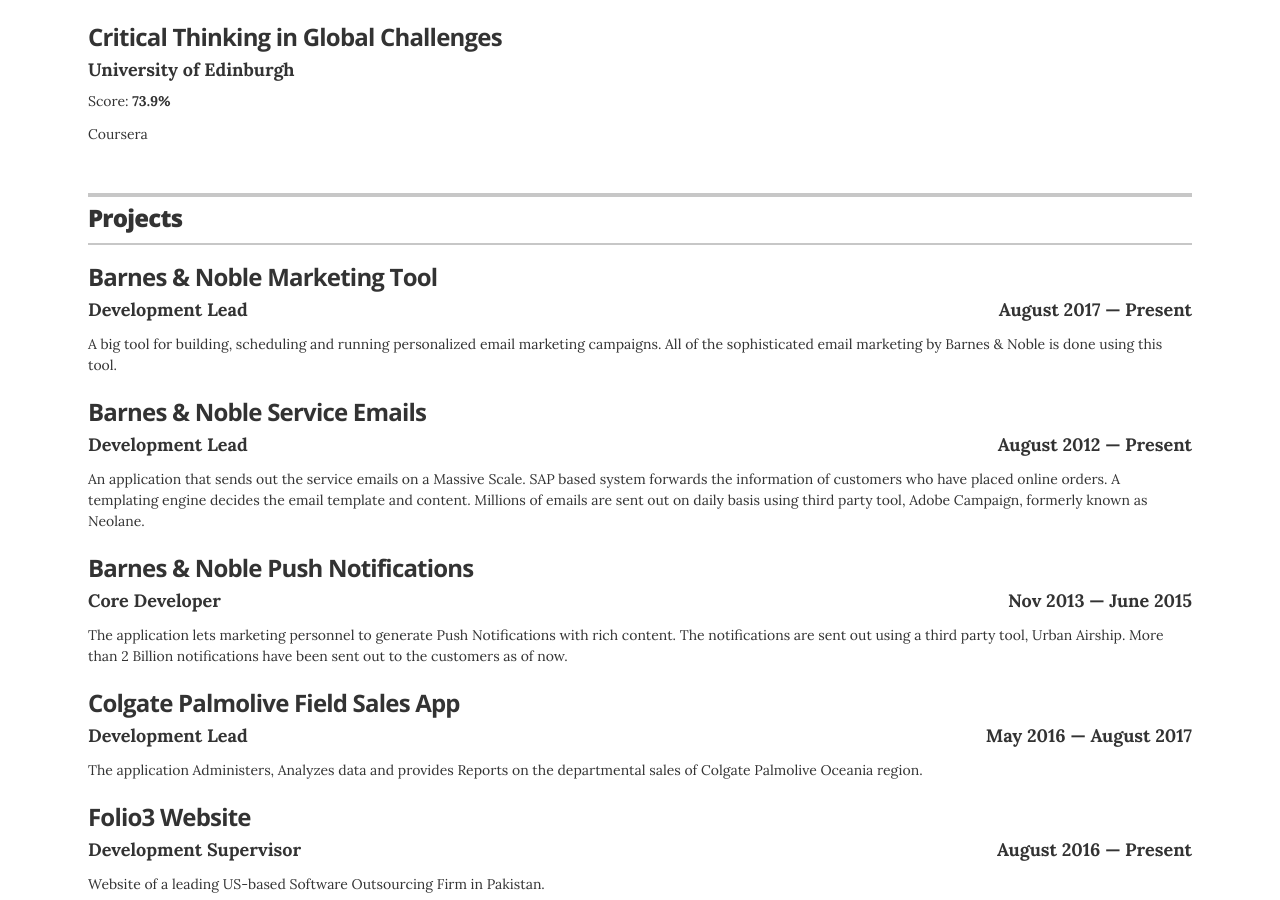
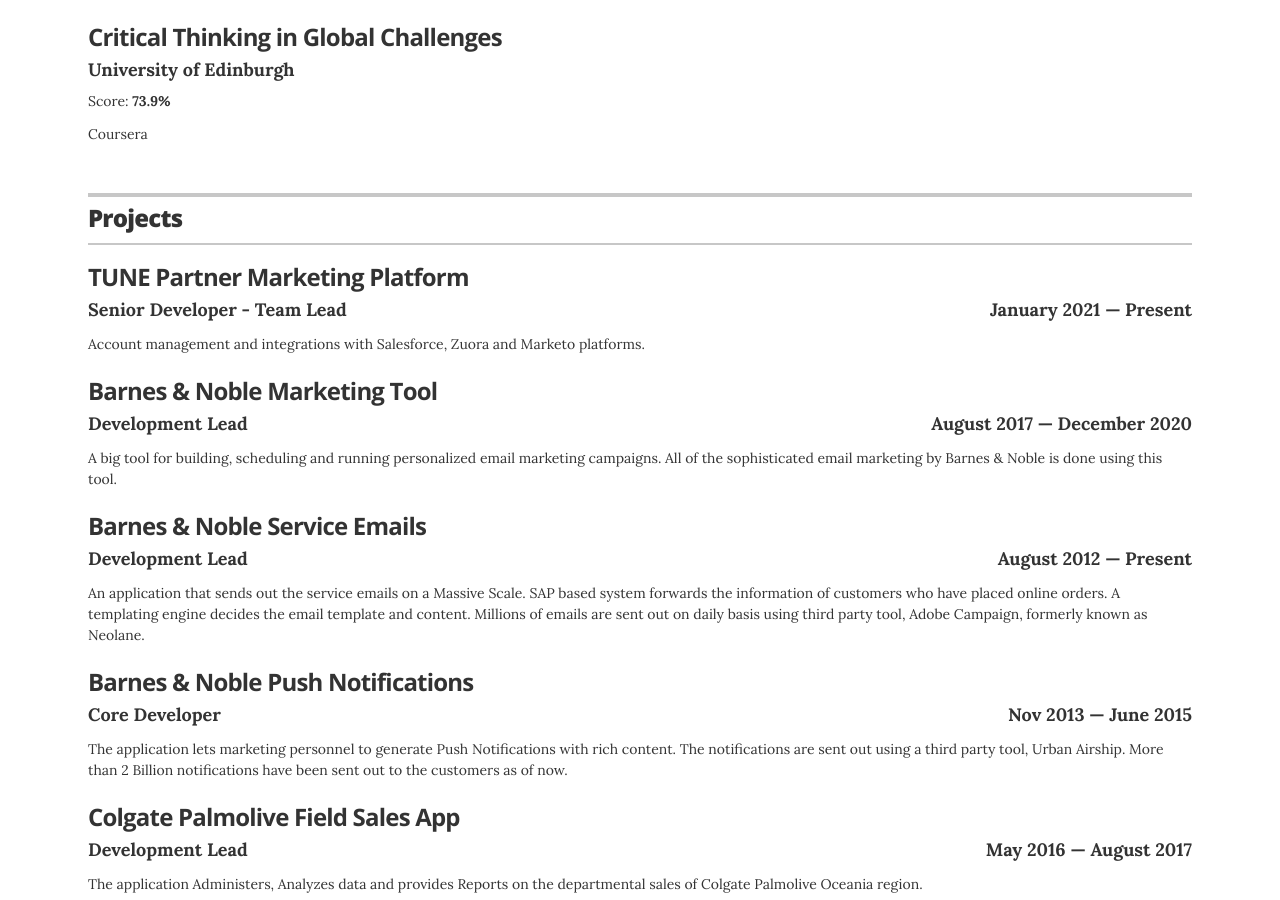
Before and after one commit to farman-a-shah/farman-a-shah.github.io, a Jekyll site: the page built from index.html, in a window 1280 px wide and 900 px high, scrolled down 4084 px. Built offline with Jekyll 4.4.1, drawn with Linux system fonts in a browser that asks for light colours; some of the changed text lies outside the part shown.

Commit message:
Update experience and projects

```diff
--- a/_data/experience.yml
+++ b/_data/experience.yml
@@ -5,7 +5,7 @@
   position: Engineering Team Lead
   duration: January, 2022 &mdash; Present
   summary: |
-    Working on end to end automated payment system for a Partner Marketing Platform.
+    Leading, motivating and mentoring the team of engineers to deliver finest quality software.
 
 # Senior Software Engineer
 - company: Contour Software
--- a/_data/projects.yml
+++ b/_data/projects.yml
@@ -1,10 +1,17 @@
 # Projects
+
+#TUNE Partner Marketing Platform
+- project: TUNE Partner Marketing Platform
+  role: Senior Developer - Team Lead
+  technology: AWS Cloud Services, Apache Airflow, Gitlab CI, PHP, ReactJs, MySQL
+  duration: January 2021 &mdash; Present
+  description: Account management and integrations with Salesforce, Zuora and Marketo platforms.
 
 #Barnes & Noble Marketing Tools
 - project: Barnes & Noble Marketing Tool
   role: Development Lead
   technology: Yii Framework
-  duration: August 2017 &mdash; Present
+  duration: August 2017 &mdash; December 2020
   description: A big tool for building, scheduling and running personalized email marketing campaigns. All of the sophisticated email marketing by Barnes & Noble is done using this tool.
 
 #Barnes & Noble Service Emails
```
